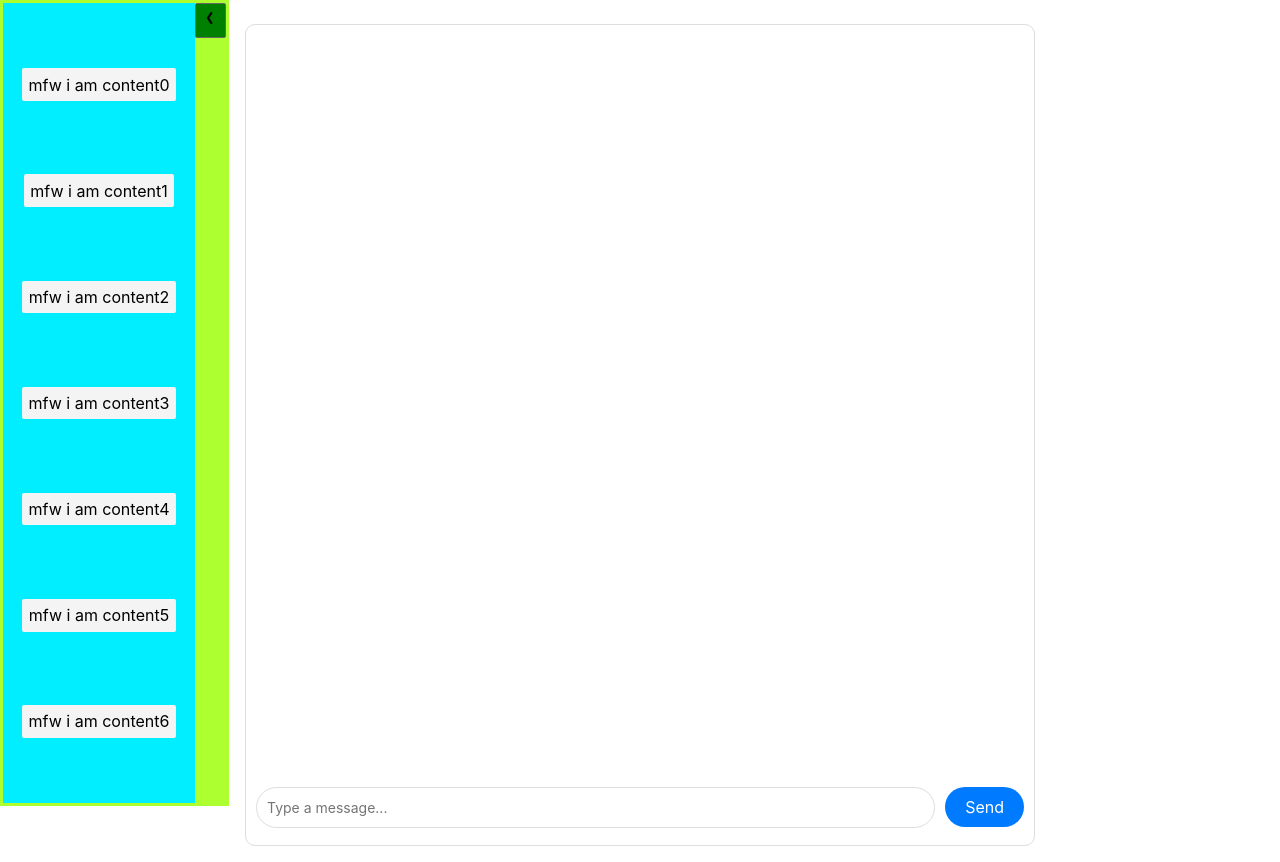
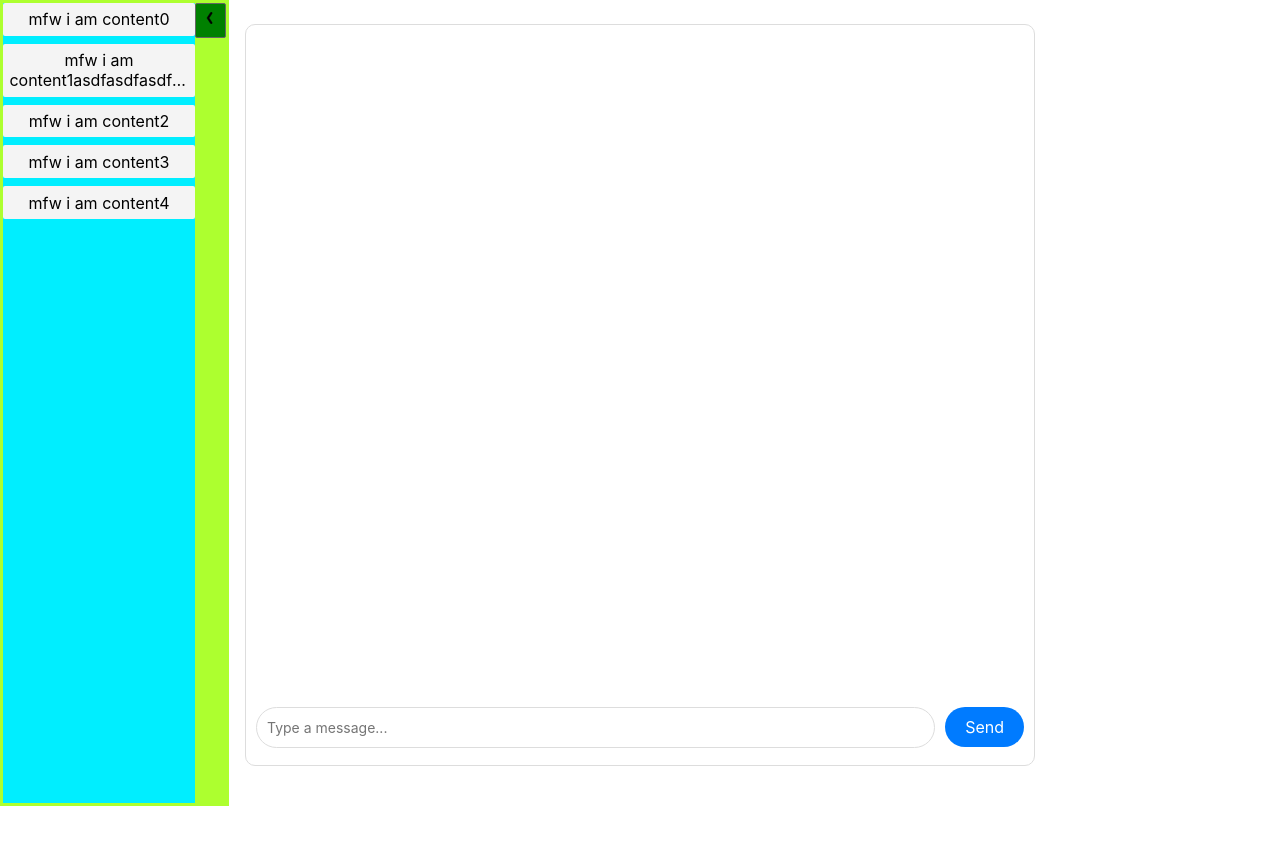
Before and after one commit to NicoleKaldus/HackUMass24, a Svelte app in the folder client/: page / in a window 1280 px wide. Both pictures are taken after a click on the button 18 px from the left and 20 px from the top of the page. After the commit the page ends 800 px from the top, so only its background shows below. Built offline with nearby package versions, Linux system fonts and the light colour scheme.

Commit message:
Improved FAQ behavior
Made FAQ follow scroll, minor UI changes

```diff
--- a/client/src/App.svelte
+++ b/client/src/App.svelte
@@ -1,6 +1,5 @@
 <script>
     let showSidebar = false;
-    export let name;
 
     let message = ""; // User input
     let messages = []; // All messages in the chat
@@ -37,7 +36,7 @@
 </script>
 
 <main>
-    <div class="flex-container">
+    <div class="faqContainer">
         <button class = "menuBtn" on:click={() => (showSidebar = !showSidebar)}>
             {#if showSidebar}
                 <img src="./images/chevronLeft.png" alt="x" class="icon" />
@@ -48,12 +47,10 @@
         {#if showSidebar}
             <div class="faqContent">
                 <button class = "faqBtn">mfw i am content0</button>
-                <button class = "faqBtn">mfw i am content1</button>
+                <button class = "faqBtn">mfw i am content1asdfasdfasdfasdfasdfasdfasdfasdfasdfasd</button>
 				<button class = "faqBtn">mfw i am content2</button>
 				<button class = "faqBtn">mfw i am content3</button>
 				<button class = "faqBtn">mfw i am content4</button>
-				<button class = "faqBtn">mfw i am content5</button>
-				<button class = "faqBtn">mfw i am content6</button>
             </div>
         {/if}
     </div>
@@ -89,8 +86,8 @@
         margin: 0 auto;
     }
 
-    .flex-container {
-        position: absolute;
+    .faqContainer {
+        position: fixed;
         top: 0;
 		left: 0;
         background: greenyellow;
@@ -106,7 +103,6 @@
         background: rgb(0, 238, 255);
         display: flex;
         flex-direction: column;
-        justify-content: space-evenly;
         align-items: center;
         margin: auto;
 		width: 15vw;
@@ -126,10 +122,13 @@
     }
 
 	.faqBtn {
-		margin: 0.5em;
+		width: 100%;
 		color: black;
 		border: none;
+		margin: none;
 		outline: none;
+		overflow:hidden;
+		text-overflow: ellipsis;
 	}
 
 	.faqBtn:hover{
@@ -151,7 +150,7 @@
         display: flex;
         flex-direction: column;
         justify-content: flex-end;
-        height: 100vh;
+        height: 90vh;
         max-width: 60vw;
         margin: 0 auto;
         border: 1px solid #ddd;
```
